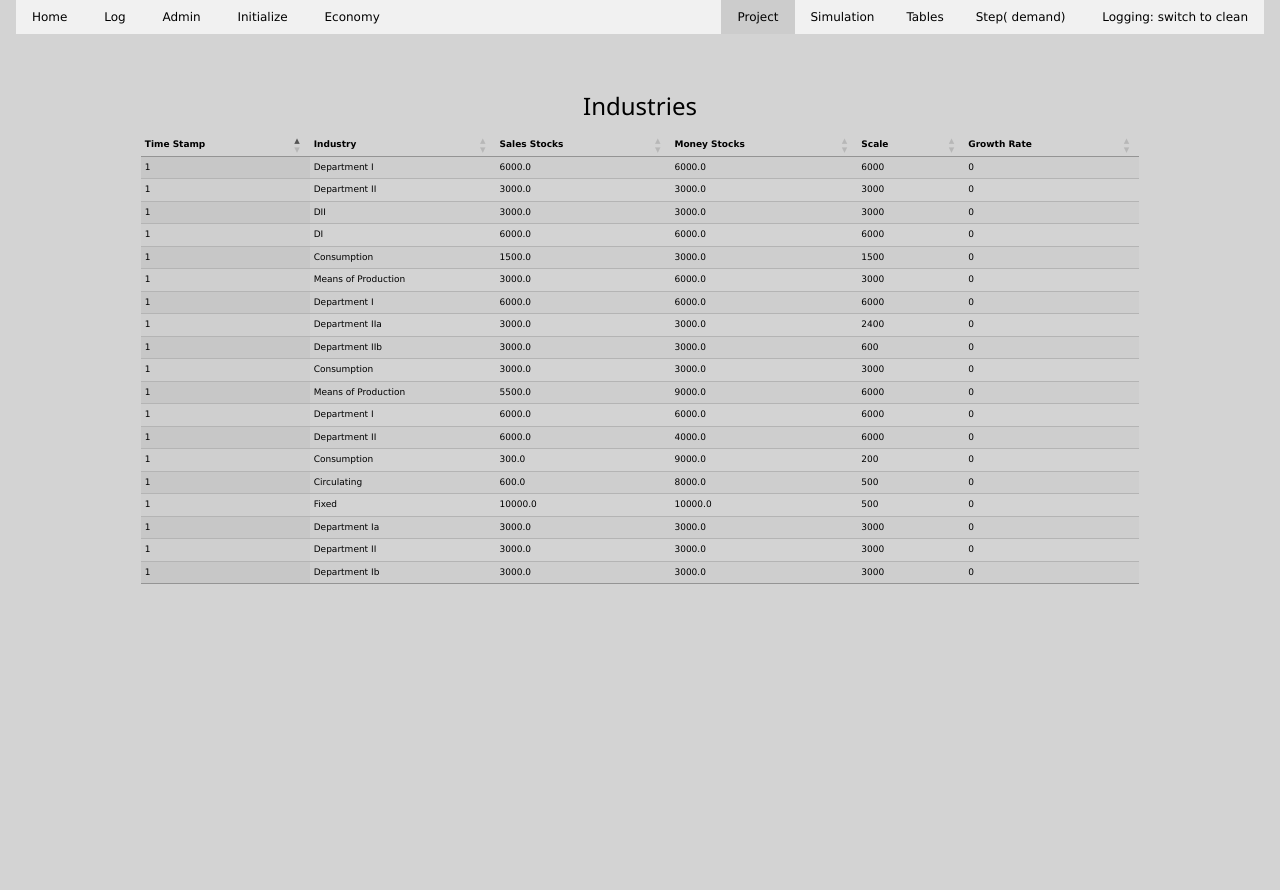
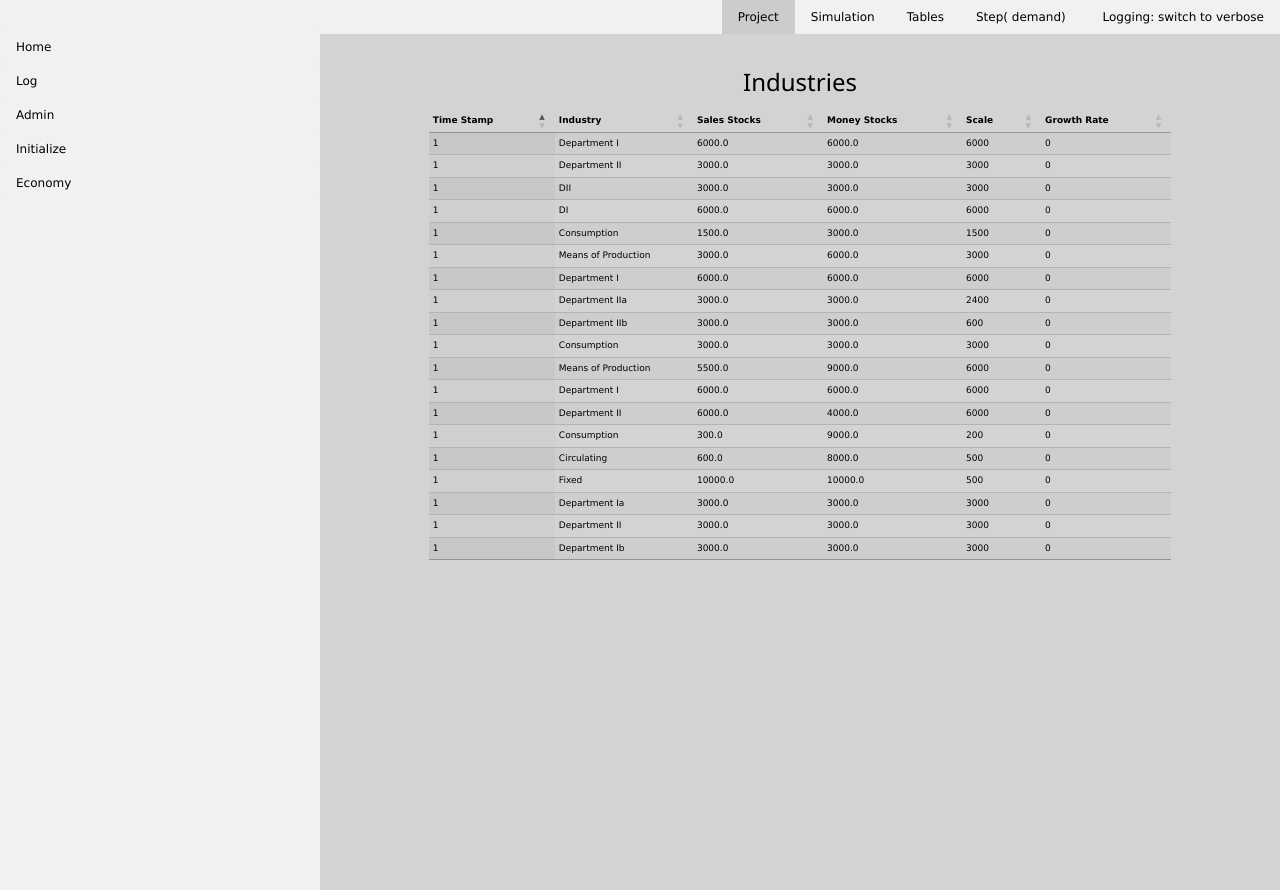
Before and after one commit to znalo/capitalism-10.5, a Django app: page /tables/industries in a window 1280 px wide. Run offline with Django 3.2, Linux system fonts and the light colour scheme; data comes from the database, SQL or seed files in the repository; both versions use the stored data as it was after the commit; some libraries are stand-ins or nearby versions.

Commit message:
sidebar added, some script rationalisation

```diff
--- a/capitalism/static/css/static.css
+++ b/capitalism/static/css/static.css
@@ -4,7 +4,7 @@ body {
     height: 500px;
     /* You must set a specified height */
     background-position: center;
-    /* Center the image */
+    /* Center the image [not here at present till I figure out how to make it opaque */
     background-repeat: no-repeat;
     /* Do not repeat the image */
     background-size: cover;
--- a/capitalism/templates/base.html
+++ b/capitalism/templates/base.html
@@ -1,5 +1,4 @@
-{% load static %}
-
+{% load static %} {% load control_tags %} {% load app_filters %}
 <!doctype html>
 <html lang="en">
 
@@ -15,10 +14,49 @@
 </head>
 
 <body>
-    {% include 'partials/navbar.html' %}
-    <div class="w3-container w3-padding-48" style="font-size: .6em;">
-        {% block content %}{% endblock %}
+    <div class="w3-top">
+        <div class="w3-bar w3-light-grey">
+            <div class="w3-right">
+                {% project_list %} {% control_states %}
+                <a href="{% url 'mode' %}" class="w3-button w3-small w3-round" role="button">{% logging_mode %}</a>
+                <div class="w3-dropdown-hover">
+                    <button class="w3-button w3-small">Tables</button>
+                    <div class="w3-dropdown-content w3-bar-block w3-card-4">
+                        <a class="w3-bar-item w3-button w3-small  " href="{% url 'commodities' %}">Commodities</a>
+                        <a class="w3-bar-item w3-button w3-small " href="{% url 'industry-stocks' %}">Industry
+                            Stocks</a>
+                        <a class="w3-bar-item w3-button w3-small " href="{% url 'social-stocks' %} ">Social Stocks
+                        </a>
+                        <a class="w3-bar-item w3-button w3-small " href="{% url 'all-stocks' %}" role="button">All
+                            Stocks</a>
+                        <a class="w3-bar-item w3-button w3-small " href="{% url 'social-classes' %}" role="button">Social
+                            Classes</a>
+                        <a class="w3-bar-item w3-button w3-small " href="{% url 'industries' %}" role="button">Industries</a>
+                        <a class="w3-bar-item w3-button w3-small " href="{% url 'all-owners' %}" role="button">All
+                            Owners</a>
+                        <a class="w3-bar-item w3-button w3-small " href="{% url 'time-stamps' %}" role="button">Time
+                            Stamps</a>
+                        <a class="w3-bar-item w3-button w3-small " href="{% url 'sandbox' %}" role="button">Sandbox</a>
+                    </div>
+                </div>
+            </div>
+        </div>
     </div>
+    <!-- Sidebar -->
+    <div class="w3-sidebar w3-light-grey w3-bar-block" style="width:25%">
+        <a href="{% url 'landing-page' %}" class="w3-bar-item w3-button w3-small w3-round" role="button">Home</a>
+        <a href="{% url 'log' %}" class="w3-bar-item w3-button w3-small w3-round" role="button">Log</a>
+        <a href="{% url 'admin:index' %}" class="w3-bar-item w3-button w3-small w3-round" role="button">Admin</a>
+        <a href="{% url 'initialize' %}" class="w3-bar-item w3-button w3-small w3-round" role="button" method="get">Initialize</a>
+        <a href="{% url 'economy' %}" class="w3-bar-item w3-button w3-small w3-round" role="button">Economy</a>
+    </div>
+    <!-- navbar -->
+    <div style="margin-left:25%">
+        <div class="w3-container w3-padding-24" style="font-size: .6em;">
+            {% block content %}{% endblock %}
+        </div>
+    </div>
+
     <script src="https://www.w3schools.com/lib/w3.js"></script>
     <script src="//code.jquery.com/jquery-1.12.4.js"></script>
     <script src="//cdn.datatables.net/1.10.22/js/jquery.dataTables.min.js"></script>
--- a/capitalism/templates/economy/commodity_list.html
+++ b/capitalism/templates/economy/commodity_list.html
@@ -39,8 +39,7 @@
     </tbody>
 </table>
 
-<script src="//code.jquery.com/jquery-1.12.4.js"></script>
-<script src="//cdn.datatables.net/1.10.16/js/jquery.dataTables.min.js"></script>
+{% endblock %} {% block extra_js %}
 <script>
     $(document).ready(function() {
         $('#commodities').DataTable({
--- a/capitalism/templates/economy/economy.html
+++ b/capitalism/templates/economy/economy.html
@@ -120,7 +120,7 @@
             <th>Commodity</th>
             <th>Usage</th>
             <th>Origin</th>
-            <th>Turnover_time</th>
+            <th>Turnover time</th>
             <th>Unit value</th>
             <th>Unit price</th>
             <th>Quantity</th>
--- a/capitalism/templates/economy/industry_list.html
+++ b/capitalism/templates/economy/industry_list.html
@@ -25,9 +25,7 @@
     </tbody>
 </table>
 
-
-<script src="//code.jquery.com/jquery-1.12.4.js"></script>
-<script src="//cdn.datatables.net/1.10.16/js/jquery.dataTables.min.js"></script>
+{% endblock %} {% block extra_js %}
 <script>
     $(document).ready(function() {
         $('#industry').DataTable({
@@ -37,5 +35,4 @@
         });
     });
 </script>
-
 {% endblock %}
--- a/capitalism/templates/economy/industrystock_list.html
+++ b/capitalism/templates/economy/industrystock_list.html
@@ -34,8 +34,7 @@
 </div>
 </div>
 
-<script src="//code.jquery.com/jquery-1.12.4.js"></script>
-<script src="//cdn.datatables.net/1.10.16/js/jquery.dataTables.min.js"></script>
+{% endblock %} {% block extra_js %}
 <script>
     $(document).ready(function() {
         $('#stocks').DataTable({
@@ -45,5 +44,4 @@
         });
     });
 </script>
-
 {% endblock %}
--- a/capitalism/templates/economy/log_list.html
+++ b/capitalism/templates/economy/log_list.html
@@ -27,9 +27,7 @@
     </tbody>
 </table>
 
-<script src="//code.jquery.com/jquery-1.12.4.js"></script>
-<script src="//cdn.datatables.net/1.10.16/js/jquery.dataTables.min.js"></script>
-<script src="//cdn.datatables.net/1.10.16/js/dataTables.bootstrap4.min.js"></script>
+{% endblock %} {% block extra_js %}
 <script>
     $(document).ready(function() {
         $('#log').DataTable({
--- a/capitalism/templates/economy/socialclass_list.html
+++ b/capitalism/templates/economy/socialclass_list.html
@@ -35,9 +35,7 @@
     </tbody>
 </table>
 
-
-<script src="//code.jquery.com/jquery-1.12.4.js"></script>
-<script src="//cdn.datatables.net/1.10.16/js/jquery.dataTables.min.js"></script>
+{% endblock %} {% block extra_js %}
 <script>
     $(document).ready(function() {
         $('#stocks').DataTable({
@@ -47,5 +45,4 @@
         });
     });
 </script>
-
 {% endblock %}
--- a/capitalism/templates/economy/socialstock_list.html
+++ b/capitalism/templates/economy/socialstock_list.html
@@ -31,8 +31,8 @@
     </tbody>
 </table>
 
-<script src="//code.jquery.com/jquery-1.12.4.js"></script>
-<script src="//cdn.datatables.net/1.10.16/js/jquery.dataTables.min.js"></script>
+{% endblock %} {% block extra_js %}
+
 <script>
     $(document).ready(function() {
         $('#stocks').DataTable({
--- a/capitalism/templates/economy/stock_list.html
+++ b/capitalism/templates/economy/stock_list.html
@@ -40,8 +40,7 @@
     </tbody>
 </table>
 
-<script src="//code.jquery.com/jquery-1.12.4.js"></script>
-<script src="//cdn.datatables.net/1.10.16/js/jquery.dataTables.min.js"></script>
+{% endblock %} {% block extra_js %}
 <script>
     $(document).ready(function() {
         $('#stocks').DataTable({
--- a/capitalism/templates/economy/stockowner_list.html
+++ b/capitalism/templates/economy/stockowner_list.html
@@ -23,9 +23,7 @@
     </tbody>
 </table>
 
-
-<script src="//code.jquery.com/jquery-1.12.4.js"></script>
-<script src="//cdn.datatables.net/1.10.16/js/jquery.dataTables.min.js"></script>
+{% endblock %} {% block extra_js %}
 <script>
     $(document).ready(function() {
         $('#owners').DataTable({
@@ -35,5 +33,4 @@
         });
     });
 </script>
-
 {% endblock %}
--- a/capitalism/templates/partials/navbar.html
+++ /dev/null
@@ -1,38 +0,0 @@
-{% load control_tags %} {% load app_filters %}
-<div class="w3-container w3-top">
-    <div class="w3-bar w3-light-grey">
-        <div class="w3-right">
-            {% project_list %} {% control_states %}
-            <a href="{% url 'mode' %}" class="w3-button w3-small w3-round" role="button">{% logging_mode %}</a>
-            <div class="w3-dropdown-hover">
-                <button class="w3-button w3-small">Tables</button>
-                <div class="w3-dropdown-content w3-bar-block w3-card-4">
-                    <a class="w3-bar-item w3-button w3-small  " href="{% url 'commodities' %}">Commodities</a>
-                    <a class="w3-bar-item w3-button w3-small " href="{% url 'industry-stocks' %}">Industry
-                        Stocks</a>
-                    <a class="w3-bar-item w3-button w3-small " href="{% url 'social-stocks' %} ">Social Stocks
-                    </a>
-                    <a class="w3-bar-item w3-button w3-small " href="{% url 'all-stocks' %}" role="button">All
-                        Stocks</a>
-                    <a class="w3-bar-item w3-button w3-small " href="{% url 'social-classes' %}" role="button">Social
-                        Classes</a>
-                    <a class="w3-bar-item w3-button w3-small " href="{% url 'industries' %}" role="button">Industries</a>
-                    <a class="w3-bar-item w3-button w3-small " href="{% url 'all-owners' %}" role="button">All
-                        Owners</a>
-                    <a class="w3-bar-item w3-button w3-small " href="{% url 'time-stamps' %}" role="button">Time
-                        Stamps</a>
-                    <a class="w3-bar-item w3-button w3-small " href="{% url 'sandbox' %}" role="button">Sandbox</a>
-                </div>
-            </div>
-        </div>
-        <div class="w3-left">
-            <a href="{% url 'landing-page' %}" class="w3-button w3-small w3-round" role="button">Home</a>
-            <a href="{% url 'log' %}" class="w3-button w3-small w3-round" role="button">Log</a>
-
-            <a href="{% url 'admin:index' %}" class="w3-button w3-small w3-round" role="button">Admin</a>
-            <!-- <a href="{% url 'api-views' %}" class="w3-button w3-small w3-round" role="button">API views</a> -->
-            <a href="{% url 'initialize' %}" class="w3-button w3-small w3-round" role="button" method="get">Initialize</a>
-            <a href="{% url 'economy' %}" class="w3-button w3-small w3-round" role="button">Economy</a>
-        </div>
-    </div>
-</div>
```
Also changed, not shown: DEVLOG.MD (+4 -0 lines), capitalism/templates/economy/timestamp_list.html (+31 -13 lines), capitalism/db.sqlite3.
